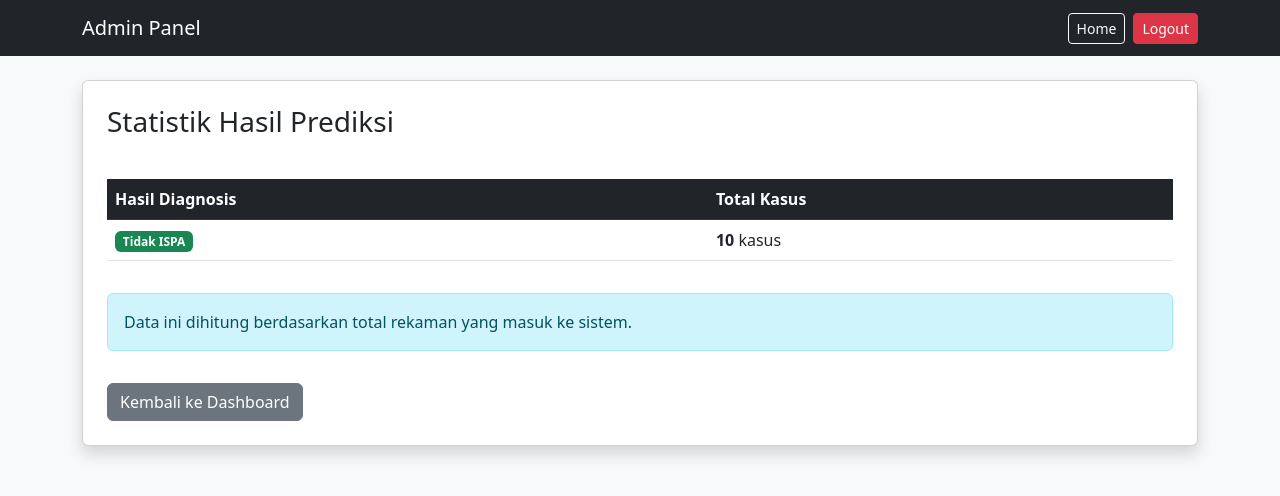
After one commit to valentardiansah273-gif/ISPA-WEB, a Flask app: page /admin/statistik in a window 1280 px wide. The commit adds this page. Shown: the top 496 px of the page. Run offline with Flask 3, Linux system fonts and the light colour scheme; a user stored in the database is signed in; a database or web service that is not in the repository returns one stand-in record (values such as "Sample title"); parts of the project's set-up code (start-up, migrations or seed data) failed here and were passed over; some libraries are stand-ins or nearby versions.

Commit message:
Penambahan Page Statistik

```diff
--- a/web/templates/admin_dashboard.html
+++ b/web/templates/admin_dashboard.html
@@ -26,9 +26,6 @@
             </div>
             <hr>
 <ul class="nav flex-column">
-    <li class="nav-item">
-        <a href="/admin/dashboard" class="nav-link"><i class="bi bi-speedometer2"></i> Dashboard</a>
-    <li class="nav-item">
         <a href="/admin/riwayat" class="nav-link"><i class="bi bi-clock-history"></i> Riwayat Prediksi</a>
     </li>
     <li class="nav-item">
--- /dev/null
+++ b/web/templates/admin_statistik.html
@@ -0,0 +1,66 @@
+<!DOCTYPE html>
+<html lang="id">
+<head>
+    <meta charset="UTF-8">
+    <title>Statistik Prediksi - Admin</title>
+    <link href="https://cdn.jsdelivr.net/npm/bootstrap@5.3.0/dist/css/bootstrap.min.css" rel="stylesheet">
+</head>
+<body class="bg-light">
+
+<nav class="navbar navbar-dark bg-dark mb-4">
+    <div class="container">
+        <a class="navbar-brand" href="/admin/dashboard">Admin Panel</a>
+        <div class="d-flex">
+            <a href="/" class="btn btn-outline-light btn-sm me-2">Home</a>
+            <a href="/logout" class="btn btn-danger btn-sm">Logout</a>
+        </div>
+    </div>
+</nav>
+
+<div class="container">
+    <div class="card shadow p-4">
+        <div class="d-flex justify-content-between align-items-center mb-3">
+            <h3>Statistik Hasil Prediksi</h3>
+        </div>
+
+        <table class="table table-hover align-middle mt-3">
+            <thead class="table-dark">
+                <tr>
+                    <th>Hasil Diagnosis</th>
+                    <th>Total Kasus</th>
+                </tr>
+            </thead>
+            <tbody>
+                {% for item in stats %}
+                <tr>
+                    <td>
+                        {% if item.hasil == 'ISPA' %}
+                            <span class="badge bg-danger">ISPA</span>
+                        {% else %}
+                            <span class="badge bg-success">Tidak ISPA</span>
+                        {% endif %}
+                    </td>
+                    <td><strong>{{ item.total }}</strong> kasus</td>
+                </tr>
+                {% else %}
+                <tr>
+                    <td colspan="2" class="text-center">Belum ada data statistik tersedia.</td>
+                </tr>
+                {% endfor %}
+            </tbody>
+        </table>
+
+        <!-- Info tambahan sederhana -->
+        <div class="alert alert-info mt-3">
+            Data ini dihitung berdasarkan total rekaman yang masuk ke sistem.
+        </div>
+
+        <div class="mt-3">
+            <a href="/admin/dashboard" class="btn btn-secondary">Kembali ke Dashboard</a>
+        </div>
+    </div>
+</div>
+
+<script src="https://cdn.jsdelivr.net/npm/bootstrap@5.3.0/dist/js/bootstrap.bundle.min.js"></script>
+</body>
+</html>
```
Also changed, not shown: web/app.py (line endings or trailing spaces).
